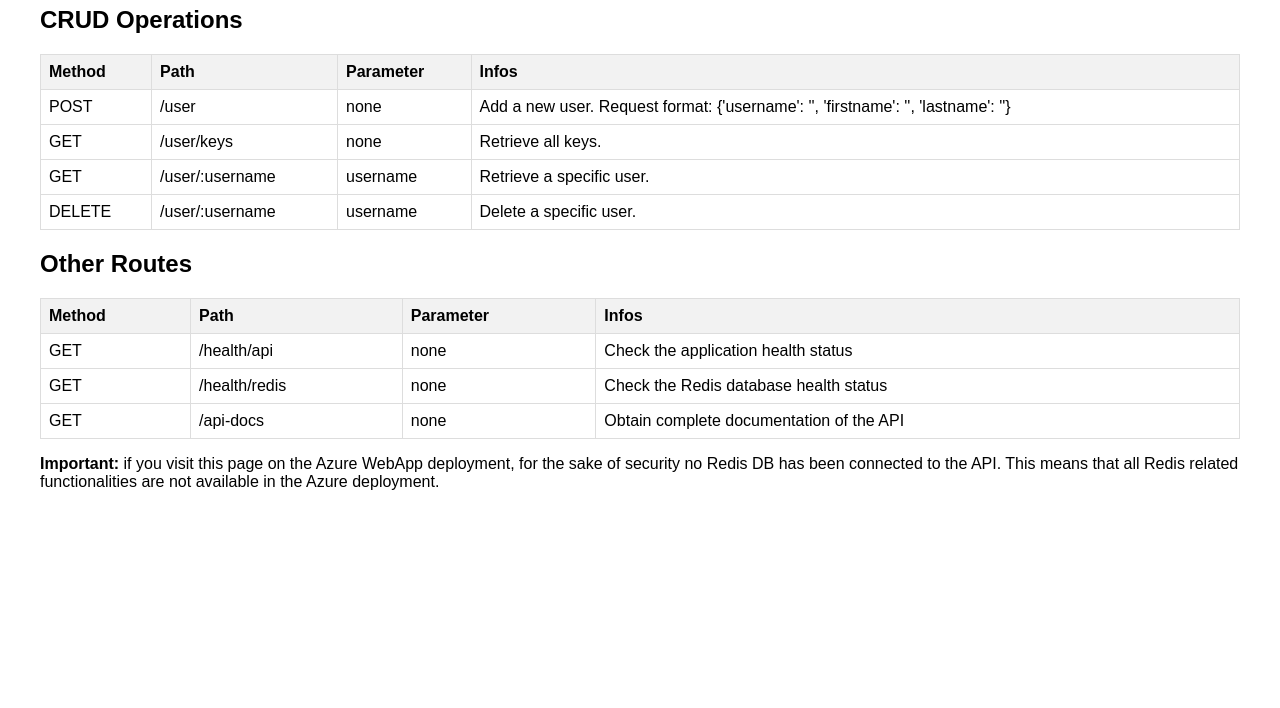
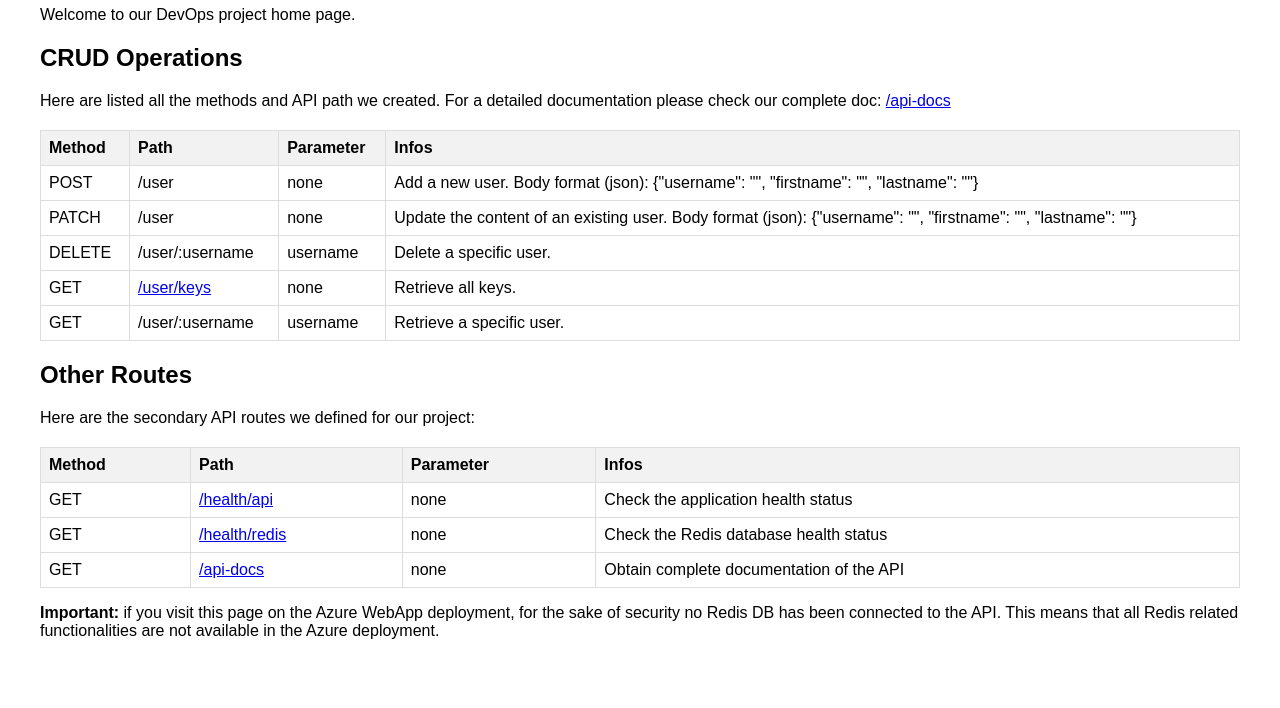
Before and after one commit to snaxx78/DevOpsProject, a website: page userApi/src/index.html in a window 1280 px wide. Shown: the part 92-800 px from the top of the page. Drawn offline with Linux system fonts and the light colour scheme.

Commit message:
fix: correct patch method

```diff
--- a/userApi/src/index.html
+++ b/userApi/src/index.html
@@ -39,9 +39,18 @@
     </style>
   </head>
   <body>
-    <h1>Base API App and Documentation</h1>
+    <h1>API App and Documentation</h1>
+
+    <p>Welcome to our DevOps project home page.</p>
 
     <h2>CRUD Operations</h2>
+
+    <p>
+      Here are listed all the methods and API path we created. For a detailed
+      documentation please check our complete doc:
+      <a href="/api-docs">/api-docs</a>
+    </p>
+
     <table>
       <thead>
         <tr>
@@ -57,13 +66,28 @@
           <td>/user</td>
           <td>none</td>
           <td>
-            Add a new user. Request format: {'username': '', 'firstname': '',
-            'lastname': ''}
+            Add a new user. Body format (json): {"username": "", "firstname":
+            "", "lastname": ""}
           </td>
         </tr>
         <tr>
+          <td>PATCH</td>
+          <td>/user</td>
+          <td>none</td>
+          <td>
+            Update the content of an existing user. Body format (json):
+            {"username": "", "firstname": "", "lastname": ""}
+          </td>
+        </tr>
+        <tr>
+          <td>DELETE</td>
+          <td>/user/:username</td>
+          <td>username</td>
+          <td>Delete a specific user.</td>
+        </tr>
+        <tr>
           <td>GET</td>
-          <td>/user/keys</td>
+          <td><a href="/user/keys">/user/keys</a></td>
           <td>none</td>
           <td>Retrieve all keys.</td>
         </tr>
@@ -73,16 +97,13 @@
           <td>username</td>
           <td>Retrieve a specific user.</td>
         </tr>
-        <tr>
-          <td>DELETE</td>
-          <td>/user/:username</td>
-          <td>username</td>
-          <td>Delete a specific user.</td>
-        </tr>
       </tbody>
     </table>
 
     <h2>Other Routes</h2>
+
+    <p>Here are the secondary API routes we defined for our project:</p>
+
     <table>
       <thead>
         <tr>
@@ -95,7 +116,7 @@
       <tbody>
         <tr>
           <td>GET</td>
-          <td>/health/api</td>
+          <td><a href="/health/api">/health/api</a></td>
           <td>none</td>
           <td>Check the application health status</td>
         </tr>
@@ -104,13 +125,13 @@
       <tbody>
         <tr>
           <td>GET</td>
-          <td>/health/redis</td>
+          <td><a href="/health/redis">/health/redis</a></td>
           <td>none</td>
           <td>Check the Redis database health status</td>
         </tr>
         <tr>
           <td>GET</td>
-          <td>/api-docs</td>
+          <td><a href="/api-docs">/api-docs</a></td>
           <td>none</td>
           <td>Obtain complete documentation of the API</td>
         </tr>
--- a/userApi/src/routes/user.js
+++ b/userApi/src/routes/user.js
@@ -127,8 +127,8 @@ userRouter
 
   /**
    * @swagger
-   * /update:
-   *   put:
+   * /user:
+   *   patch:
    *     summary: Update an existing user
    *     description: Update the details of an existing user in the database.
    *     requestBody:
@@ -178,7 +178,7 @@ userRouter
    *                   type: string
    *                   example: "Error message describing what went wrong."
    */
-  .put("/update", (req, resp) => {
+  .patch("/", (req, resp) => {
     userController.update(req.body, (err, res) => {
       let respObj;
       if (err) {
```
Also changed, not shown: userApi/test/user.router.js (+38 -75 lines).
